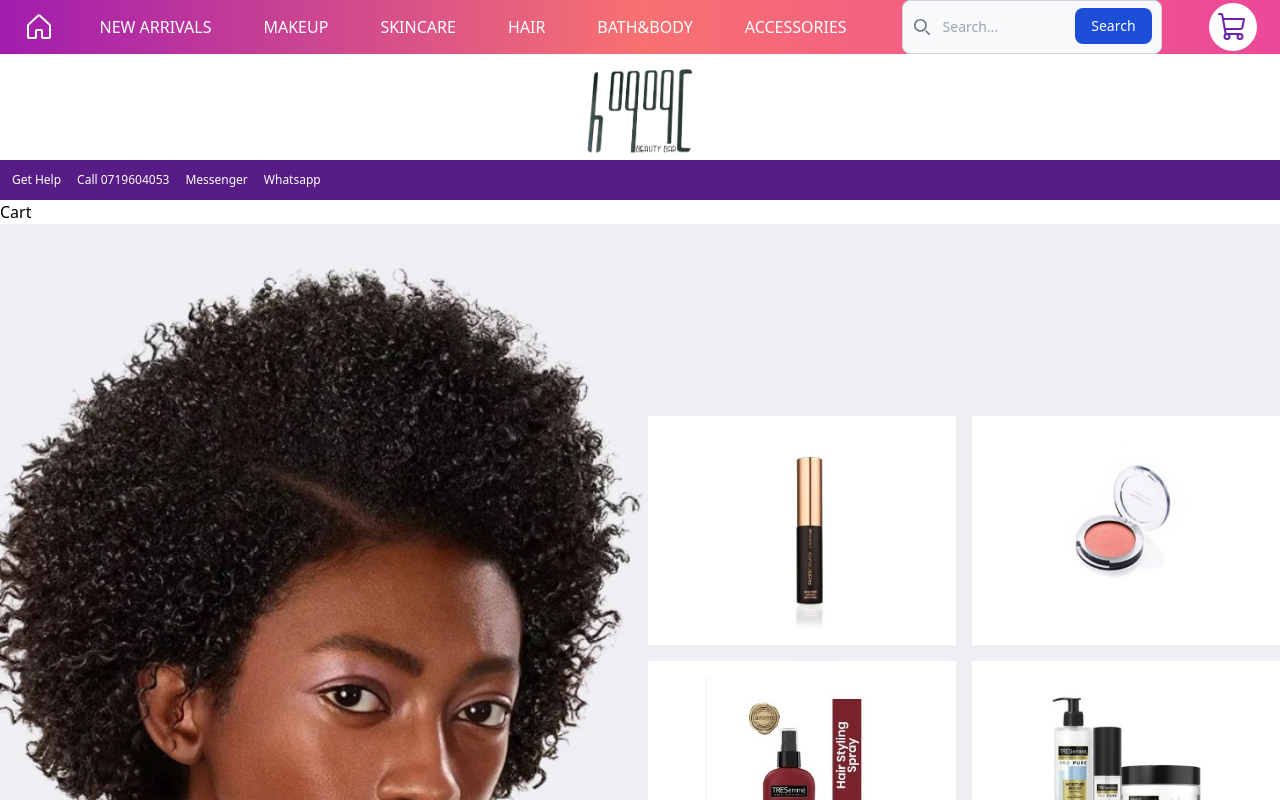
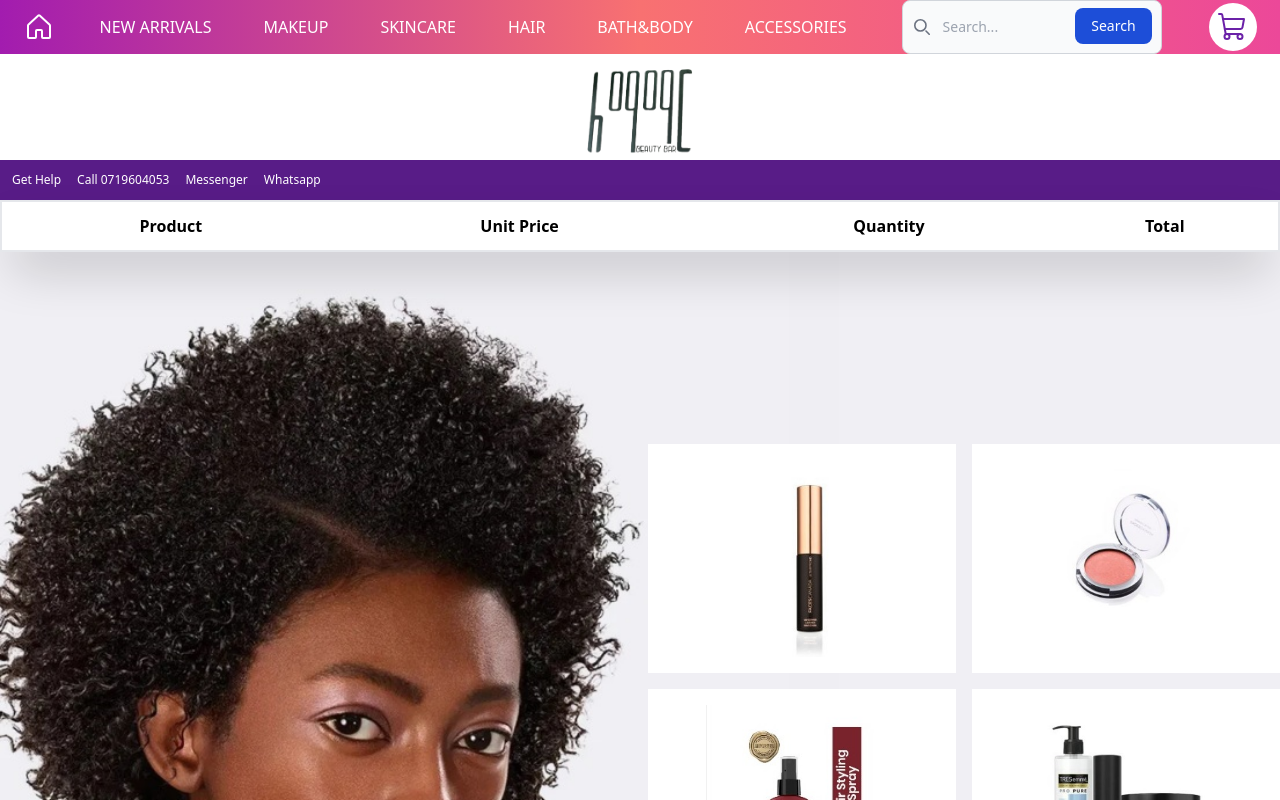
Before and after one commit to KidusThethird/Lemamar_website, a React (Create React App) app: page /cart in a window 1280 px wide. Shown: the top 800 px of the page. Built offline with nearby package versions, Linux system fonts and the light colour scheme.

Commit message:
cart table initialized

```diff
--- a/src/pages/cart/cart.jsx
+++ b/src/pages/cart/cart.jsx
@@ -1,7 +1,48 @@
-import React from 'react'
+import React, { useContext } from 'react'
+import { PRODUCTS } from '../../products';
+import { ShopContext } from '../../context/shop-context';
 
 export const Cart = () => {
+
+  const { cartItems } = useContext(ShopContext);
+
+
   return (
-    <div>Cart</div>
+    <div className='flex '>
+
+    <table className='justify-center mx-auto shadow-2xl border-2 gap-x-32 w-full px-40'>
+      <thead className='text-black'>
+        <tr>
+          <th className='py-3 '></th>
+          <th className='py-3 '>Product</th>
+          <th className='py-3 '>Unit Price</th>
+          <th className='py-3 '>Quantity</th>
+          <th className='py-3 '>Total</th>
+          <th className='py-3 '></th>
+
+        </tr>
+      </thead>
+
+      <tbody className='mx-auto px-80'>
+
+      {PRODUCTS.map((product)=>{
+if(cartItems[product.id] !== 0){
+return <tr>
+
+       <th><img className='w-36 mx-auto' src={product.productImage} alt="" /></th>
+         <th className='py-3 '>{product.productName}</th>
+         <th className='py-3 '>{product.price}</th>
+         <th className='py-3 '>Amount</th>
+         <th className='py-3 '>Total</th>
+       </tr>
+}
+      })}
+
+
+      </tbody>
+
+    </table>
+
+    </div>
   )
 }
```
